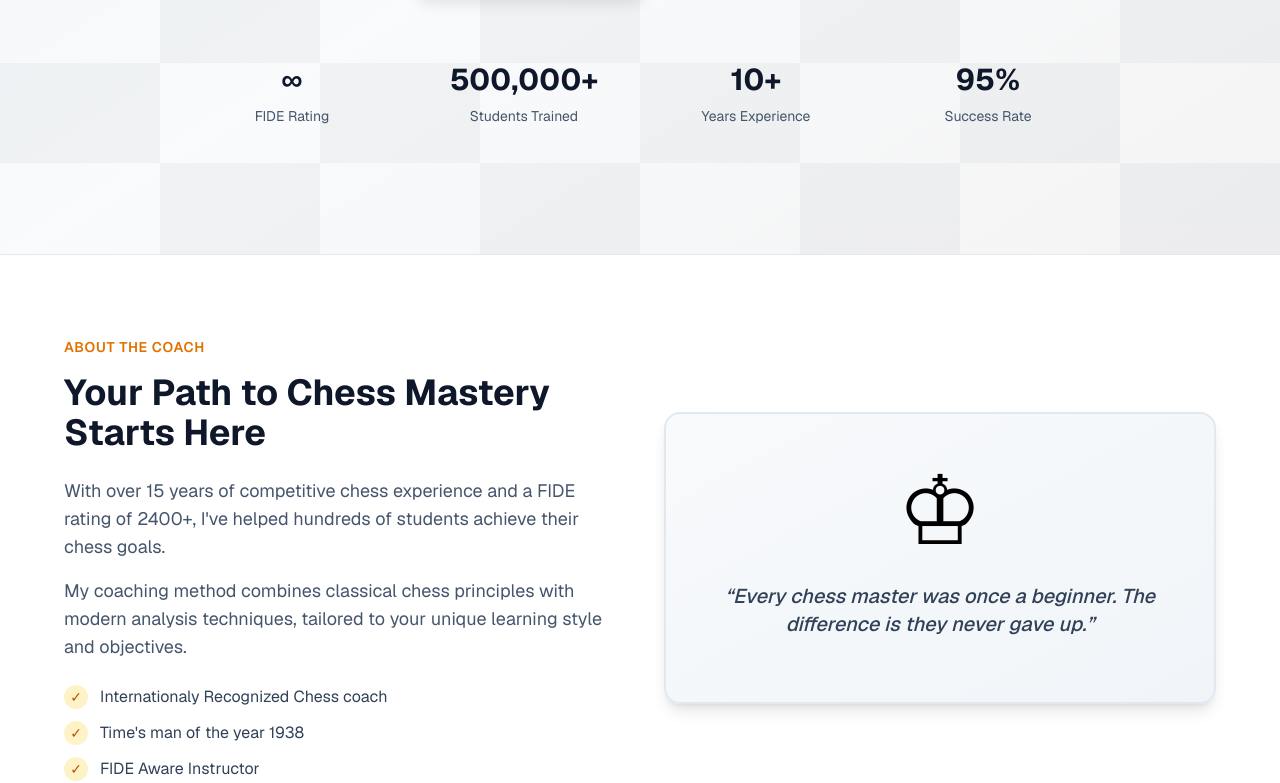
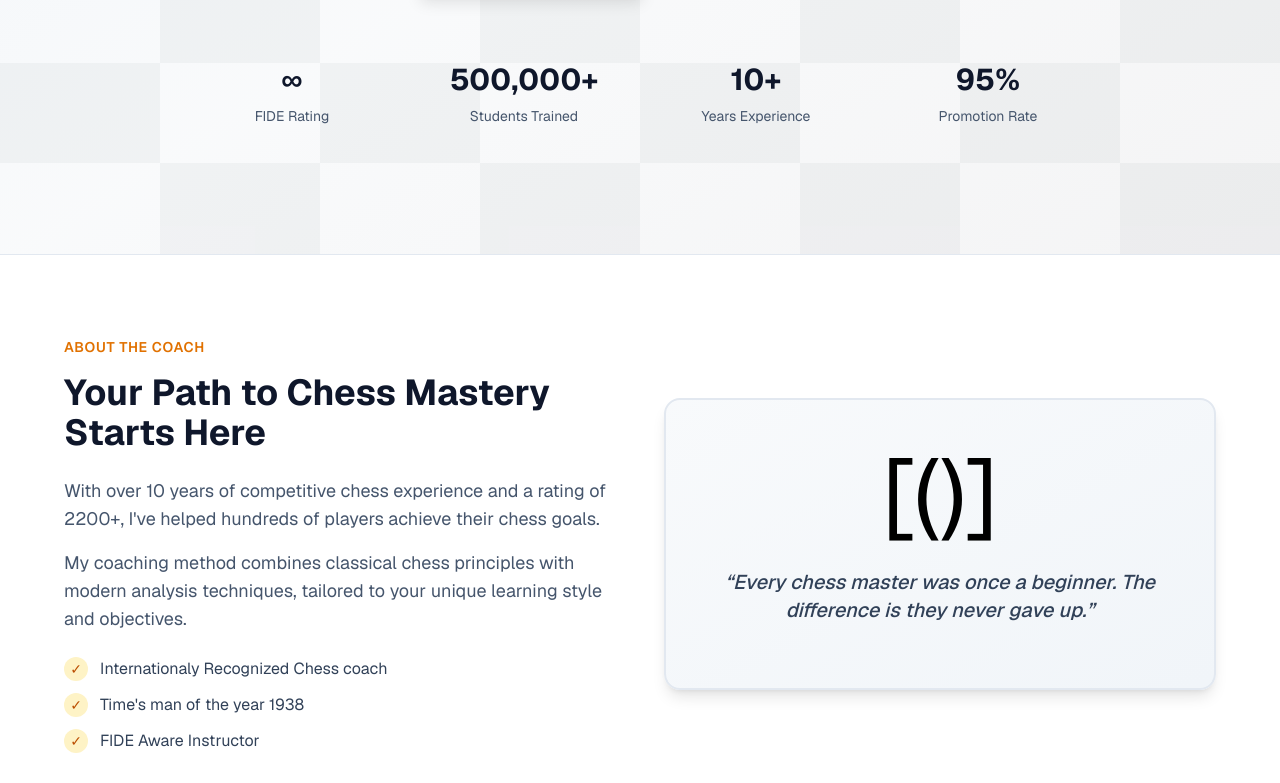
Before and after one commit to bezalel6/pawn-to-queen, a Next.js app: page / in a window 1280 px wide. Shown: the part 537-1320 px from the top of the page. Built offline with nearby package versions, Linux system fonts and the light colour scheme.

Commit message:
Update About section: revise coaching experience details and change icon; modify landing stats label for clarity

```diff
--- a/src/components/landing/sections/About.tsx
+++ b/src/components/landing/sections/About.tsx
@@ -14,9 +14,9 @@ export default function About() {
               Your Path to Chess Mastery Starts Here
             </h2>
             <p className="mb-4 text-lg text-slate-600">
-              With over 15 years of competitive chess experience and a FIDE
-              rating of 2400+, I&apos;ve helped hundreds of students achieve
-              their chess goals.
+              With over 10 years of competitive chess experience and a rating of
+              2200+, I&apos;ve helped hundreds of players achieve their chess
+              goals.
             </p>
             <p className="mb-6 text-lg text-slate-600">
               My coaching method combines classical chess principles with modern
@@ -31,7 +31,7 @@ export default function About() {
           </div>
           <div className="relative">
             <div className="rounded-2xl border-2 border-slate-200 bg-gradient-to-br from-slate-50 to-slate-100 p-12 text-center shadow-lg">
-              <div className="mb-6 text-8xl">♔</div>
+              <div className="mb-6 text-8xl">[()]</div>
               <blockquote className="mb-4 text-xl font-medium text-slate-700 italic">
                 &ldquo;Every chess master was once a beginner. The difference is
                 they never gave up.&rdquo;
--- a/src/data/landing.ts
+++ b/src/data/landing.ts
@@ -3,7 +3,7 @@ export const stats = [
   ["∞", "FIDE Rating"],
   ["500,000+", "Students Trained"],
   ["10+", "Years Experience"],
-  ["95%", "Success Rate"],
+  ["95%", "Promotion Rate"],
 ] as const;
 
 export const achievements = [
--- a/src/pages/index.tsx
+++ b/src/pages/index.tsx
@@ -43,7 +43,7 @@ export default function Home() {
         <Hero />
         <About />
         <Programs />
-        <TestimonialsSection />
+        {/* <TestimonialsSection /> */}
         <CTASection />
         <Footer />
       </main>
```
